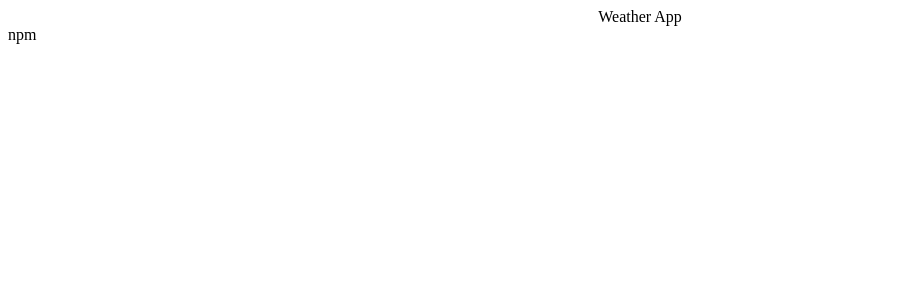
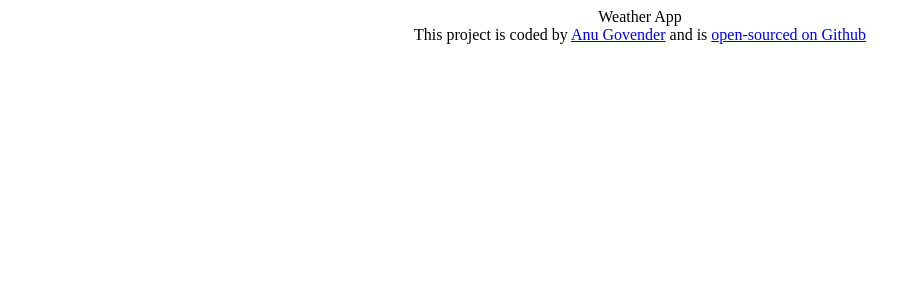
Before and after one commit to 1543-STACK/climate-react, a React (Create React App) app: page / in a window 1280 px wide. Shown: the top 300 px of the page, without its empty margins (0-921 px from the left). Built offline with nearby package versions, Linux system fonts and the light colour scheme.

Commit message:
Added Github repo url

```diff
--- a/public/index.html
+++ b/public/index.html
@@ -15,5 +15,5 @@
   <body>
     <noscript>You need to enable JavaScript to run this app.</noscript>
     <div id="root"></div>
-  </body>npm
+  </body>
 </html>
--- a/src/App.js
+++ b/src/App.js
@@ -2,5 +2,27 @@ import React from "react";
 import "./App.css";
 
 export default function App() {
-  return <div className="App">Weather App</div>;
+  return (
+    <div className="App">
+      Weather App
+      <footer>
+        This project is coded by{" "}
+        <a
+          href="https://github.com/1543-STACK/climate-react"
+          target="_blank"
+          rel="noreferrer"
+        >
+          Anu Govender
+        </a>{" "}
+        and is{" "}
+        <a
+          href="https://github.com/1543-STACK/climate-react"
+          target="_blank"
+          rel="noreferrer"
+        >
+          open-sourced on Github
+        </a>
+      </footer>
+    </div>
+  );
 }
```
